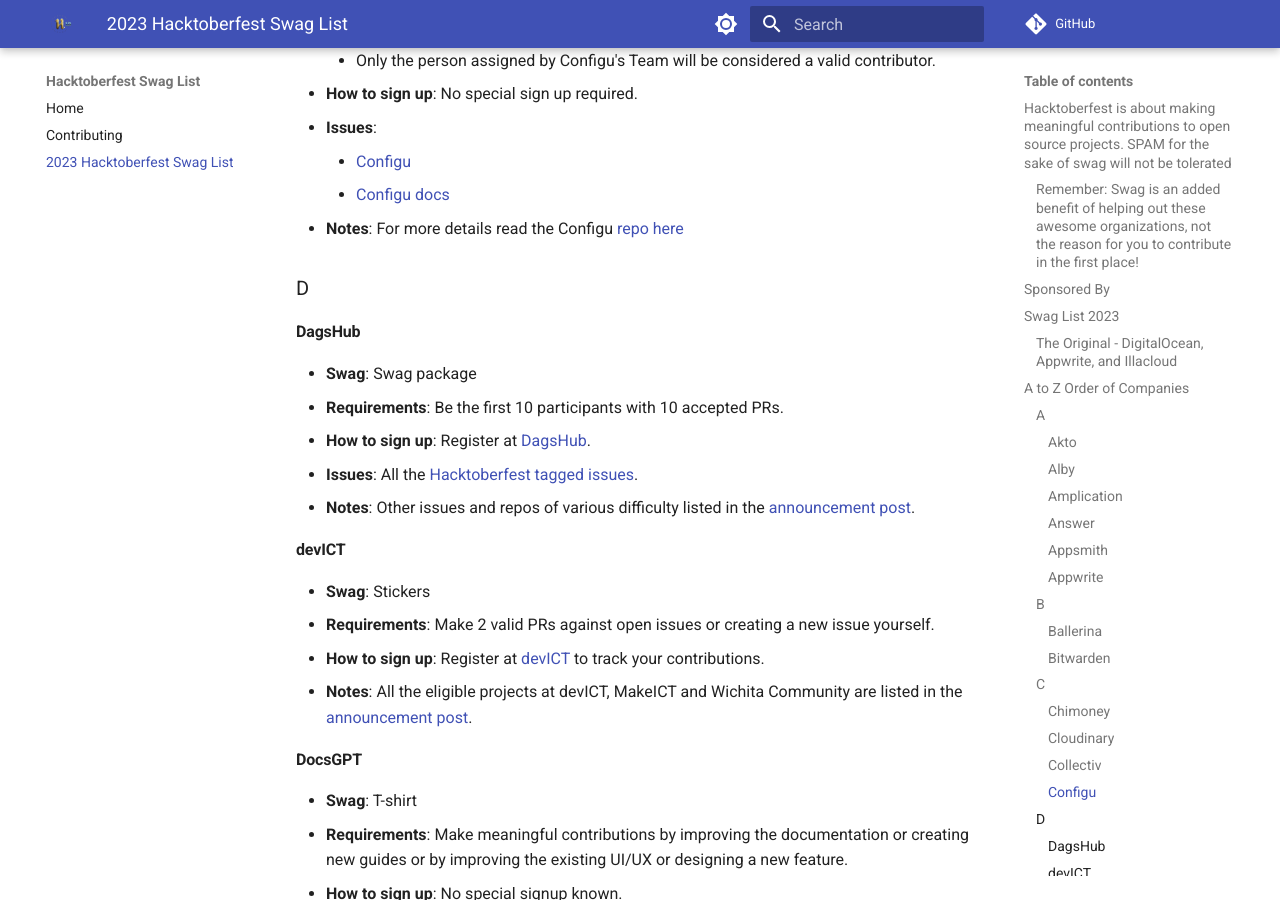
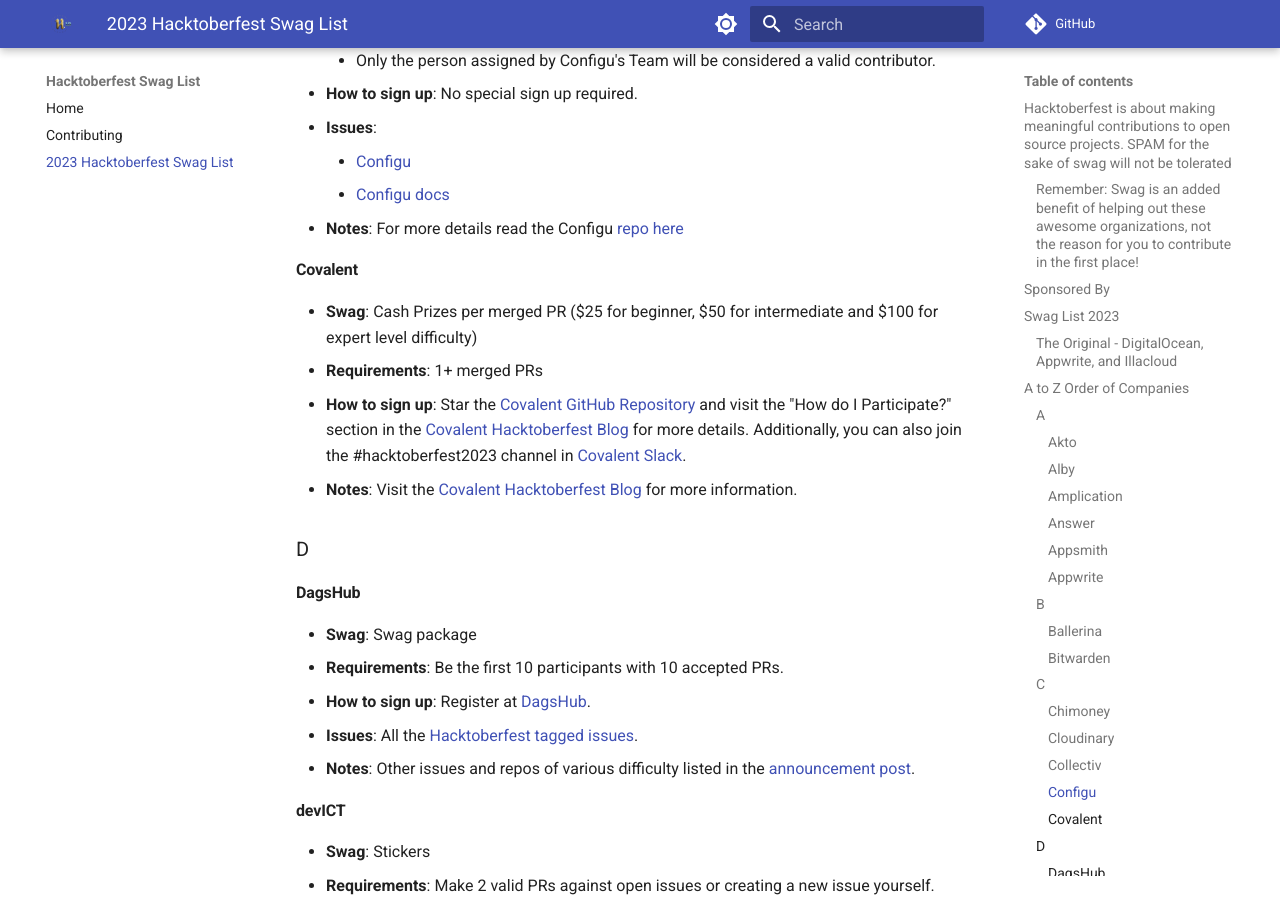
Before and after one commit to crweiner/hacktoberfest-swag-list, an MkDocs documentation site: the page built from docs/list.md, in a window 1280 px wide and 900 px high, scrolled down 4905 px. Built offline with MkDocs 1.6.1 and Material for MkDocs 9.7.7, drawn with Linux system fonts in a browser that asks for light colours; plug-ins that fetch from the network failed and are left out; comment, search, counter and statistics services are not loaded.

Commit message:
Added Covalent to the Hacktoberfest Swag List (#763)
* Added Covalent to the Hacktoberfest Swag List

* Remove blank line

* Add participation details

---------

Co-authored-by: Chandler Weiner <chandler@chandlerweiner.com>

```diff
--- a/docs/list.md
+++ b/docs/list.md
@@ -159,6 +159,13 @@
     - [Configu](https://github.com/configu/configu/issues)
     - [Configu docs](https://github.com/configu/docs/issues)
 - **Notes**: For more details read the Configu [repo here](https://github.com/configu/configu/issues/266)
+
+#### **Covalent**
+
+- **Swag**: Cash Prizes per merged PR ($25 for beginner, $50 for intermediate and $100 for expert level difficulty)
+- **Requirements**: 1+ merged PRs
+- **How to sign up**: Star the [Covalent GitHub Repository](https://github.com/AgnostiqHQ/covalent) and visit the "How do I Participate?" section in the [Covalent Hacktoberfest Blog](https://www.covalent.xyz/covalent-x-hacktoberfest-2023/) for more details. Additionally, you can also join the #hacktoberfest2023 channel in [Covalent Slack](https://covalentworkflows.slack.com/join/shared_invite/zt-1ew7f2rfk-dKSXVQmRniu5mQW4Z_eQuw#/).
+- **Notes**: Visit the [Covalent Hacktoberfest Blog](https://www.covalent.xyz/covalent-x-hacktoberfest-2023/) for more information.
 
 ### D
 
```
